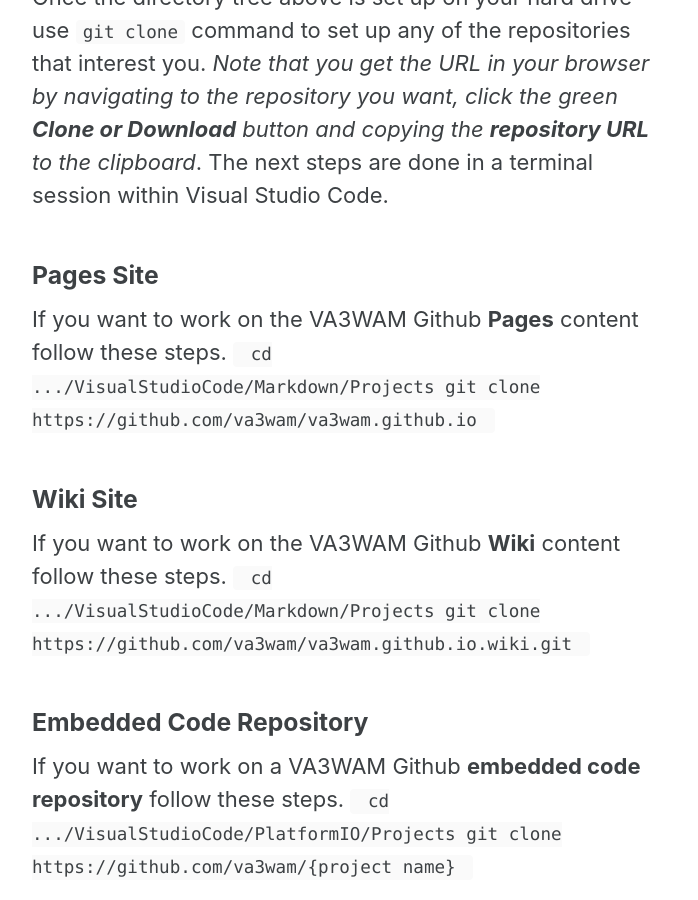
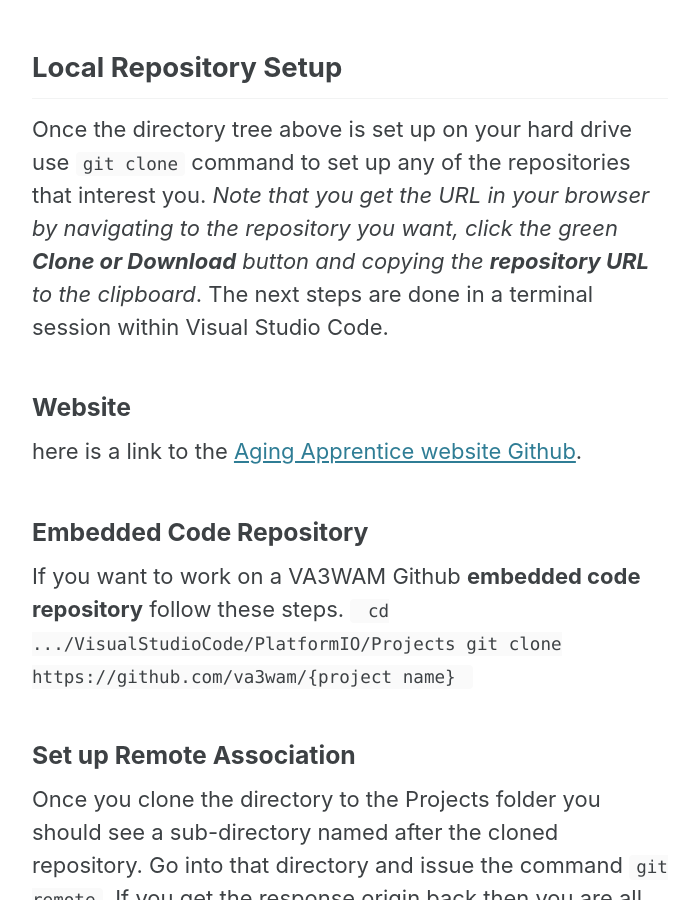
Before and after one commit to va3wam/va3wam.github.io, a Jekyll site: the page built from _pages/versionControl.md, in a window 1280 px wide and 900 px high, scrolled down 1943 px. Shown: the whole window, without its empty margins (290-988 px from the left). Built offline with Jekyll 4.4.1, drawn with Linux system fonts in a browser that asks for light colours; cached includes are drawn as plain includes; some of the changed text lies outside the part shown.

Commit message:
Update versionControl.md

```diff
--- a/_pages/versionControl.md
+++ b/_pages/versionControl.md
@@ -10,7 +10,7 @@
   image: "/assets/images/versionControl.jpg"
 
 ---
-Our <a href="https://en.wikipedia.org/wiki/Application_software">application software</a> and associated documentation use <a href="https://en.wikipedia.org/wiki/Git">Git</a> and the <a href="https://en.wikipedia.org/wiki/GitHub">Github</a> hosting service to handle the <a href="https://en.wikipedia.org/wiki/Version_control">software version control</a> (SVC) aspects of the <a href="https://en.wikipedia.org/wiki/Change_control">change control</a> process that we follow. This page details how to set up and use the the VA3WAM git environment.
+Our [https://en.wikipedia.org/wiki/Application_software](application software) and associated documentation use [https://en.wikipedia.org/wiki/Git](Git) and the [https://en.wikipedia.org/wiki/GitHub](Github) hosting service to handle the [https://en.wikipedia.org/wiki/Version_control](software version control) (SVC) aspects of the [https://en.wikipedia.org/wiki/Change_control](change control) process that we follow. This page details how to set up and use the the VA3WAM git environment.
 
 ## Local Directory Setup
 Set up your local hard-drive with a directory structure like the one below. The "Markdown" directory tree hold local repositories for Pages and Wiki. The "PlatformIO" directory tree holds local repositories for embedded code.
@@ -36,22 +36,12 @@
          </ul>
       </ul>
    </ul>
+
 ## Local Repository Setup
 Once the directory tree above is set up on your hard drive use <code>git clone</code> command to set up any of the repositories that interest you. <i>Note that you get the URL in your browser by navigating to the repository you want, click the green <b>Clone or Download</b> button and copying the <b> repository URL</b> to the clipboard</i>. The next steps are done in a terminal session within Visual Studio Code.
 
-### Pages Site
-If you want to work on the VA3WAM Github <b>Pages</b> content follow these steps.
-  <code>
-     cd .../VisualStudioCode/Markdown/Projects
-     git clone https://github.com/va3wam/va3wam.github.io
-  </code>
-
-### Wiki Site
-If you want to work on the VA3WAM Github <b>Wiki</b> content follow these steps.
-  <code>
-     cd .../VisualStudioCode/Markdown/Projects
-     git clone https://github.com/va3wam/va3wam.github.io.wiki.git
-  </code>
+### Website
+here is a link to the [Aging Apprentice website Github](https://github.com/va3wam/va3wam.github.io).
 
 ### Embedded Code Repository
 If you want to work on a VA3WAM Github <b>embedded code repository</b> follow these steps.
```
